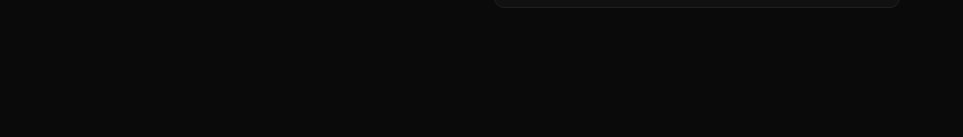
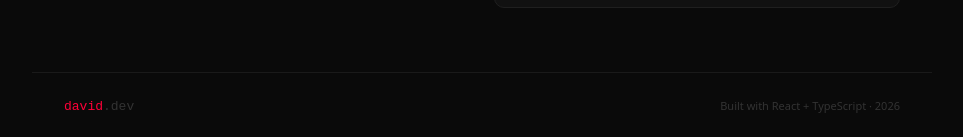
Before and after one commit to DavidGarcia131105/portfolio-david-garcia-2026, a React (Vite) app: page / in a window 1280 px wide. Shown: the part 2072-2209 px from the top of the page, without its empty margins (158-1121 px from the left). Before the commit the page ends 2144 px from the top, so only its background shows below. Built offline with nearby package versions, Linux system fonts and the light colour scheme.

Commit message:
feat: add Footer component

```diff
--- a/src/App.tsx
+++ b/src/App.tsx
@@ -4,9 +4,11 @@
 import { projects } from './data/projects'
 import Skills from './components/Skills'
 import Contact from './components/Contact'
+import Footer from './components/Footer'
 
 function App() {
   return (
+    <>
     <main>
       <Nav />
       <Hero />
@@ -29,6 +31,8 @@
         <Contact/>
       </section>
     </main>
+    <Footer />
+    </>
   )
 }
 
--- /dev/null
+++ b/src/components/Footer.tsx
@@ -0,0 +1,12 @@
+export default function Footer() {
+  return (
+    <footer style={{ borderTop: '1px solid #1a1a1a', padding: '24px 32px', display: 'flex', justifyContent: 'space-between', alignItems: 'center', maxWidth: 900, margin: '0 auto' }}>
+      <span style={{ fontFamily: 'monospace', fontSize: 13, color: '#333' }}>
+        <span style={{ color: '#FF0038' }}>david</span>.dev
+      </span>
+      <span style={{ fontSize: 11, color: '#333' }}>
+        Built with React + TypeScript · {new Date().getFullYear()}
+      </span>
+    </footer>
+  )
+}
```
